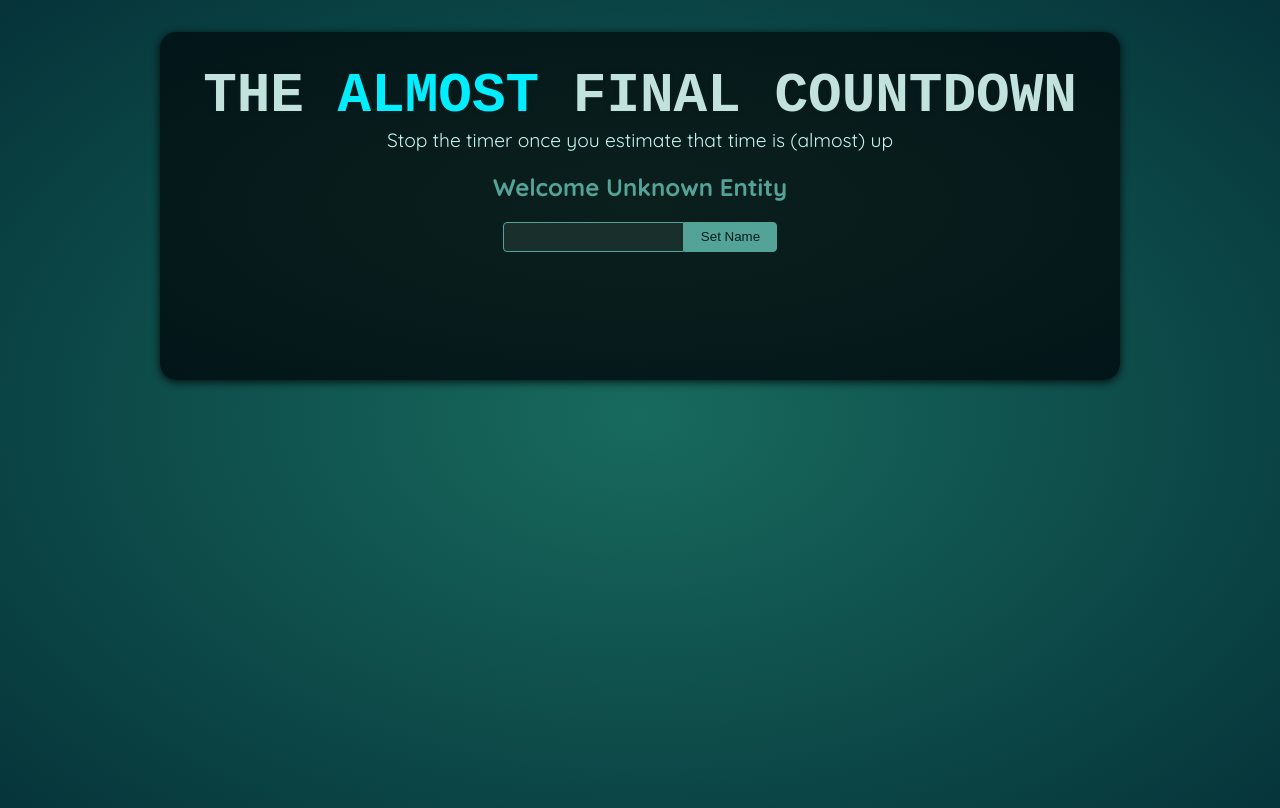
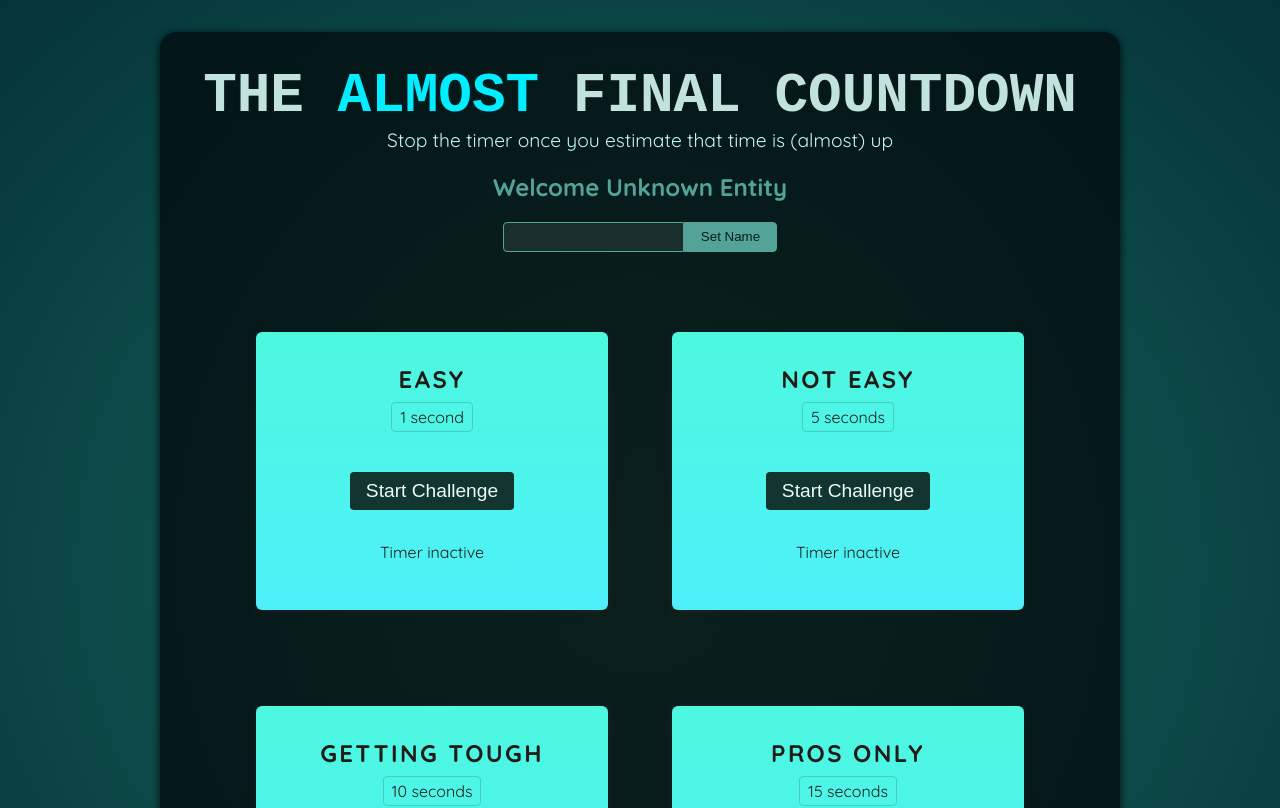
Before and after one commit to aditya5110/timer-challenge, a React (Vite) app: page / in a window 1280 px wide. Shown: the top 808 px of the page. Built offline with nearby package versions, Linux system fonts and the light colour scheme; a web font is replaced by a local one.

Commit message:
Added timer logic

```diff
--- a/src/App.jsx
+++ b/src/App.jsx
@@ -1,10 +1,16 @@
 import Player from './components/Player.jsx';
+import TimerChallenge from './components/TimerChallenge.jsx';
 
 function App() {
   return (
     <>
       <Player />
-      <div id="challenges"></div>
+      <div id="challenges">
+        <TimerChallenge title="Easy" targetTime={1}/>
+        <TimerChallenge title="Not easy" targetTime={5}/>
+        <TimerChallenge title="Getting tough" targetTime={10}/>
+        <TimerChallenge title="Pros only" targetTime={15}/>
+      </div>
     </>
   );
 }
--- /dev/null
+++ b/src/components/TimerChallenge.jsx
@@ -0,0 +1,41 @@
+import React, { useState , useRef} from 'react'
+
+export default function TimerChallenge({title, targetTime}) {
+    const timer = useRef()
+
+    const [timerStarted, setTimerStarted] = useState(false)
+    const [timerExpired , setTimerExpired] = useState(false)
+
+
+    function handleStart(){
+        timer.current = setTimeout(()=>{
+           setTimerExpired(true)
+        },targetTime*1000)
+
+        setTimerStarted(true)
+    }
+
+    function handleStop(){
+        clearTimeout(timer.current)
+        setTimerStarted(false)
+    }
+
+
+  return (
+    <section className='challenge'>
+        <h2>{title}</h2>
+        {timerExpired && <p>You Lost!</p>}
+        <p className='challenge-time'>
+            {targetTime} second{targetTime>1?'s':''}
+        </p>
+        <p>
+            <button onClick={timerStarted ? handleStop : handleStart}>
+                {timerStarted?'Stop' :'Start'} Challenge
+            </button>
+        </p>
+        <p className={timerStarted? 'active' : undefined}>
+            {timerStarted? "Time is running..." : "Timer inactive "}
+        </p>
+    </section>
+  )
+}
```
